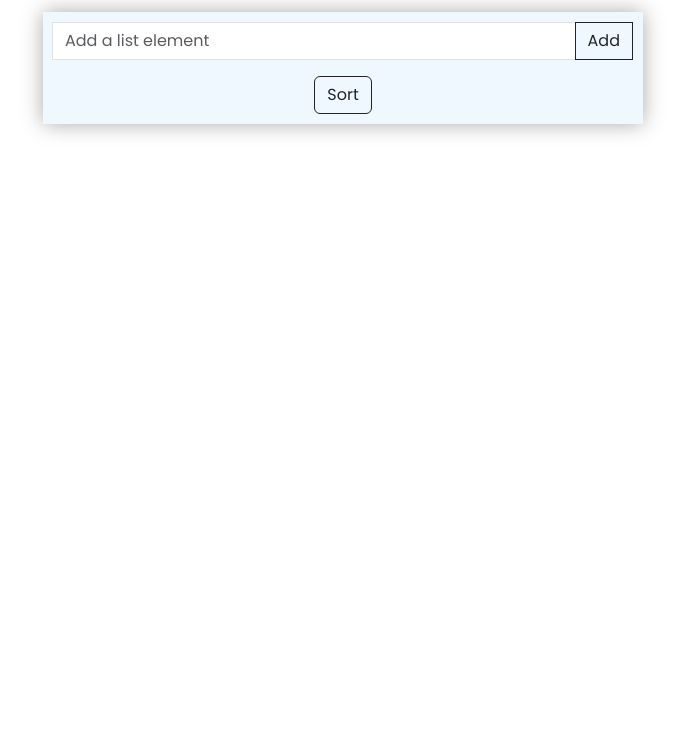
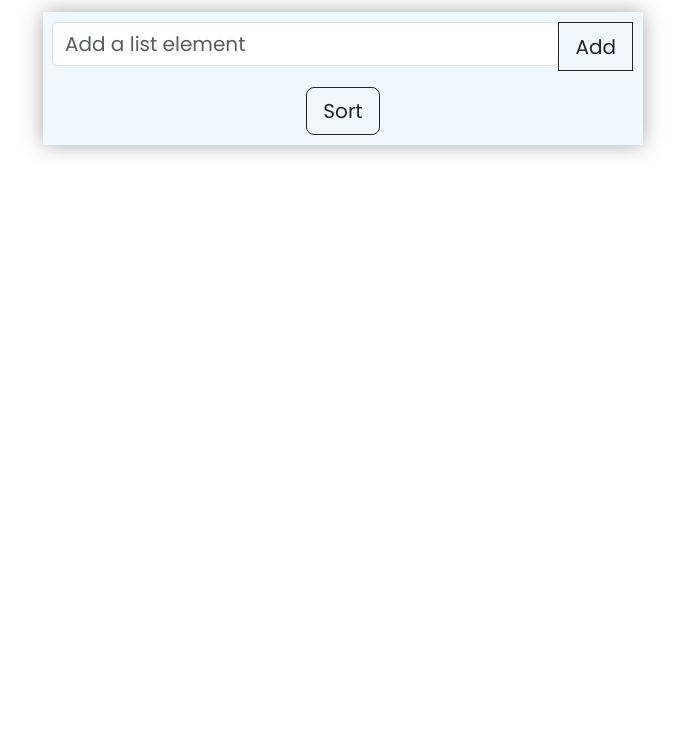
Before and after one commit to muhammadt1/ENSE374-Lab4, a plain HTML site: page index.html in a window 1280 px wide. Shown: the part 68-800 px from the top of the page, without its empty margins (297-982 px from the left). Drawn offline with nearby package versions, Linux system fonts and the light colour scheme.

Commit message:
changed css and implemented relevant css

```diff
--- a/index.html
+++ b/index.html
@@ -24,11 +24,11 @@
     <div class ="input-group mb-3">
         <label for = "task"></label>
         <input type = "text" class="form-control border border-gray" placeholder="Add a list element" id = "task" name = "task"><br>
-        <button type="submit" class="btn btn-outline-dark btn-m" onclick="addItem()">Add</button><br>
+        <button type="submit" class="btn btn-outline-dark btn-lg" onclick="addItem()">Add</button><br>
 
     </div>
 
-    <button type="submit" class="btn btn-outline-dark btn-m" onclick="sortList()">Sort</button><br>
+    <button type="submit" class="btn btn-outline-dark btn-lg" onclick="sortList()">Sort</button><br>
 
 </div>
 
--- a/style.css
+++ b/style.css
@@ -11,6 +11,36 @@ body
     margin: auto;
     width: 600px;
     padding:10px;
-
     box-shadow: 0 0 20px darkgray;
 }
+
+#task/*base (empty input)*/
+{
+    background-color: white ;
+    margin-bottom:5px;
+    border-radius: 5px;
+
+}
+.form-control /*before sorted*/
+{
+    text-align: left;
+    background-color: #E9ECEF;
+    margin-bottom:15px;
+    font-size: 20px;
+    border-radius: 5px;
+
+
+}
+
+
+.list-group-item /*after sorted*/
+{
+    text-align: left;
+    background-color: #E9ECEF;
+    margin-bottom:15px;
+    font-size: 20px;
+    border-radius: 5px;
+
+
+
+}
```
